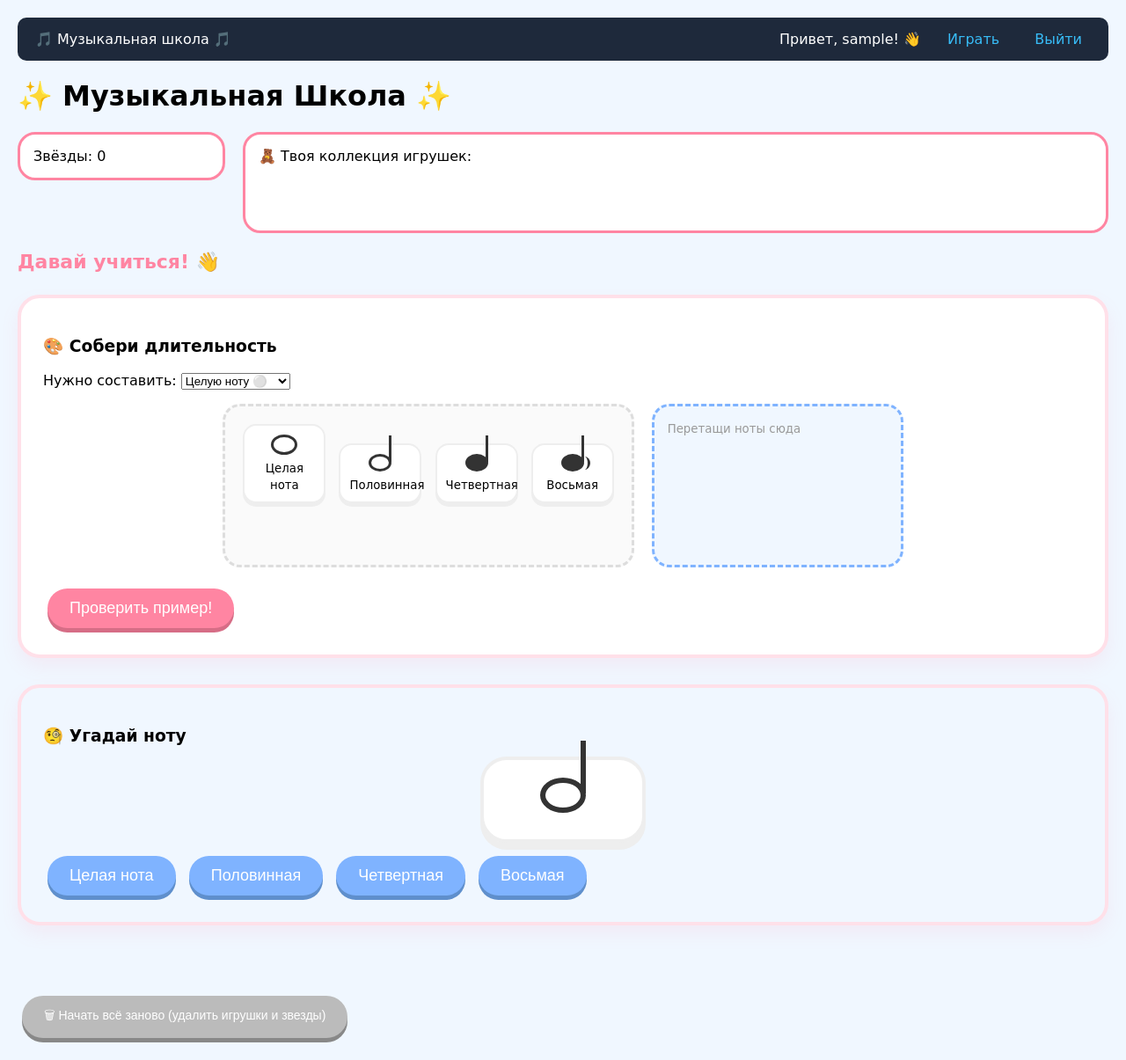
After one commit to YaruMaria/-, a Flask app: page /music_school in a window 1280 px wide; the page is wider, and only the part inside the window is pictured. The commit adds this page. Shown: that part at 88% size. Run offline with Flask 3, Linux system fonts and the light colour scheme; the visitor is signed in with stand-in values (Sample User, id 1).

Commit message:
баги исправлены можно регестрироваться и входить и все работает

```diff
--- a/app.py
+++ b/app.py
@@ -1,94 +1,107 @@
 import os
-from flask import Flask, render_template, redirect, url_for, request, flash
+from flask import Flask, render_template, redirect, url_for, request, flash, session
+from flask_sqlalchemy import SQLAlchemy
 from flask_login import LoginManager, UserMixin, login_user, login_required, logout_user, current_user
 from werkzeug.security import generate_password_hash, check_password_hash
+from datetime import datetime, timedelta
 
 app = Flask(__name__)
-app.config['SECRET_KEY'] = 'dev-key-12345'  # Секретный ключ для сессий
+app.config['SECRET_KEY'] = 'dev-key-12345'
+app.config['REMEMBER_COOKIE_DURATION'] = 0
+app.config['SESSION_PERMANENT'] = False
 
-# Настройка менеджера авторизации
-login_manager = LoginManager()
-login_manager.init_app(app)
-login_manager.login_view = 'login'  # Куда перенаправлять неавторизованных
-login_manager.login_message = "Пожалуйста, войдите, чтобы увидеть эту страницу."
+# Настройка базы данных SQLite
+app.config['SQLALCHEMY_DATABASE_URI'] = 'sqlite:///users.db'
+app.config['SQLALCHEMY_TRACK_MODIFICATIONS'] = False
 
-# Временная база данных в памяти (Имя: {пароль, id})
-# В реальном проекте здесь должна быть база данных (SQLite/PostgreSQL)
-users_db = {
-    "admin": {"password": generate_password_hash("1234"), "id": "1"}
-}
+db = SQLAlchemy(app)
+login_manager = LoginManager(app)
+login_manager.login_view = 'login'
 
 
-# Класс пользователя для Flask-Login
-class User(UserMixin):
-    def __init__(self, id, username):
-        self.id = id
-        self.username = username
+# Модель пользователя для Базы Данных
+class User(UserMixin, db.Model):
+    id = db.Column(db.Integer, primary_key=True)
+    username = db.Column(db.String(150), unique=True, nullable=False)
+    password = db.Column(db.String(150), nullable=False)
 
 
 @login_manager.user_loader
 def load_user(user_id):
-    for username, data in users_db.items():
-        if data['id'] == user_id:
-            return User(user_id, username)
-    return None
+    return User.query.get(int(user_id))
 
 
-# ГЛАВНАЯ СТРАНИЦА (теперь закрыта декоратором)
-@app.route('/')
-@login_required
-def index():
-    return render_template('index.html', name=current_user.username)
+# Создание базы данных перед запуском
+with app.app_context():
+    db.create_all()
+
+# Данные для музыкальной игры
+durations_data = [
+    {'id': 'whole', 'name': 'Целая нота', 'value': 1.0},
+    {'id': 'half', 'name': 'Половинная', 'value': 0.5},
+    {'id': 'quarter', 'name': 'Четвертная', 'value': 0.25},
+    {'id': 'eighth', 'name': 'Восьмая', 'value': 0.125}
+]
 
 
-# СТРАНИЦА ВХОДА
+@app.route('/')
+def index():
+    """Главная страница - перенаправляет на логин"""
+    return redirect(url_for('login'))
+
+
 @app.route('/login', methods=['GET', 'POST'])
 def login():
-    if current_user.is_authenticated:
-        return redirect(url_for('index'))
-
     if request.method == 'POST':
         username = request.form.get('username')
         password = request.form.get('password')
 
-        user_data = users_db.get(username)
-        if user_data and check_password_hash(user_data['password'], password):
-            user_obj = User(user_data['id'], username)
-            login_user(user_obj)
-            return redirect(url_for('index'))
+        user = User.query.filter_by(username=username).first()
+        if user and check_password_hash(user.password, password):
+            # Говорим Flask, что сессия НЕ постоянная
+            session.permanent = False
+            # login_user БЕЗ параметра remember=True
+            login_user(user, remember=False)
+            return redirect(url_for('music_school'))
         else:
-            flash('Неверное имя пользователя или пароль')
+            flash('Ошибка! Проверьте данные.')
 
     return render_template('login.html')
 
 
-# РЕГИСТРАЦИЯ
 @app.route('/register', methods=['GET', 'POST'])
 def register():
     if request.method == 'POST':
         username = request.form.get('username')
         password = request.form.get('password')
 
-        if username in users_db:
-            flash('Пользователь уже существует')
+        # Проверка, нет ли уже такого пользователя
+        existing_user = User.query.filter_by(username=username).first()
+        if existing_user:
+            flash('Такой пользователь уже есть!')
         else:
-            # Добавляем в нашу "базу"
-            new_id = str(len(users_db) + 1)
-            users_db[username] = {
-                "password": generate_password_hash(password),
-                "id": new_id
-            }
-            flash('Регистрация успешна! Теперь войдите.')
+            hashed_pw = generate_password_hash(password)
+            new_user = User(username=username, password=hashed_pw)
+            db.session.add(new_user)
+            db.session.commit()
+            flash('Успешно! Теперь войдите.')
             return redirect(url_for('login'))
 
     return render_template('register.html')
 
 
-# ВЫХОД
+@app.route('/music_school')
+@login_required
+def music_school():
+    """Музыкальная школа - доступна только после логина"""
+    return render_template('music_school.html', durations=durations_data)
+
+
 @app.route('/logout')
-@login_required
 def logout():
     logout_user()
+    session.clear()
+    flash('Вы вышли из системы')
     return redirect(url_for('login'))
 
 
--- a/templates/base.html
+++ b/templates/base.html
@@ -2,39 +2,69 @@
 <html lang="ru">
 <head>
     <meta charset="UTF-8">
-    <title>Chtck - Личный кабинет</title>
+    <title>Музыкальная школа</title>
     <style>
-        body { font-family: sans-serif; margin: 40px; background: #f4f4f4; }
-        nav { margin-bottom: 20px; background: #fff; padding: 10px; border-radius: 8px; }
-        nav a { margin-right: 15px; text-decoration: none; color: #333; font-weight: bold; }
-        .container { background: #fff; padding: 20px; border-radius: 8px; box-shadow: 0 2px 5px rgba(0,0,0,0.1); }
-        .flash { color: red; margin-bottom: 10px; }
-        input { display: block; margin-bottom: 10px; padding: 8px; width: 250px; }
-        button { padding: 10px 20px; background: #28a745; color: white; border: none; cursor: pointer; }
+        body {
+            font-family: 'Comic Sans MS', cursive, sans-serif;
+            margin: 0;
+            padding: 20px;
+            background: #f0f7ff;
+        }
+        nav {
+            background: #1e293b;
+            padding: 15px 20px;
+            border-radius: 10px;
+            margin-bottom: 20px;
+            color: white;
+            display: flex;
+            justify-content: space-between;
+            align-items: center;
+        }
+        nav a {
+            color: #38bdf8;
+            text-decoration: none;
+            margin-left: 15px;
+            padding: 5px 10px;
+            border-radius: 5px;
+        }
+        nav a:hover {
+            background: #334155;
+        }
+        .flash-messages {
+            max-width: 600px;
+            margin: 10px auto;
+            padding: 10px;
+            background: #ffeb3b;
+            border-radius: 5px;
+            text-align: center;
+        }
     </style>
 </head>
 <body>
     <nav>
-        <a href="{{ url_for('index') }}">Главная</a>
+        <div>🎵 Музыкальная школа 🎵</div>
+        <div>
             {% if current_user.is_authenticated %}
-            <a href="{{ url_for('dashboard') }}">Мои записи</a>
-            <a href="{{ url_for('logout') }}">Выйти ({{ current_user.username }})</a>
+                <span>Привет, {{ current_user.username }}! 👋</span>
+                <a href="{{ url_for('music_school') }}">Играть</a>
+                <a href="{{ url_for('logout') }}">Выйти</a>
             {% else %}
                 <a href="{{ url_for('login') }}">Войти</a>
                 <a href="{{ url_for('register') }}">Регистрация</a>
             {% endif %}
+        </div>
     </nav>
 
-    <div class="container">
     {% with messages = get_flashed_messages() %}
         {% if messages %}
+            <div class="flash-messages">
                 {% for message in messages %}
-              <div class="flash">{{ message }}</div>
+                    <div>{{ message }}</div>
                 {% endfor %}
+            </div>
         {% endif %}
     {% endwith %}
 
     {% block content %}{% endblock %}
-    </div>
 </body>
 </html>
--- /dev/null
+++ b/templates/music_school.html
@@ -0,0 +1,193 @@
+{% extends "base.html" %}
+{% block content %}
+<!DOCTYPE html>
+<html>
+<head>
+    <style>
+        :root { --primary: #ff85a2; --secondary: #7fb3ff; --success: #4caf50; }
+
+        .section { background: white; padding: 25px; border-radius: 25px; box-shadow: 0 10px 20px rgba(255, 133, 162, 0.1); margin-bottom: 30px; border: 4px solid #ffe0e9; }
+
+        .stats-panel { display: flex; justify-content: space-around; align-items: flex-start; gap: 20px; margin-bottom: 20px; }
+        .stat-card { background: white; padding: 15px; border-radius: 20px; border: 3px solid var(--primary); min-width: 200px; }
+        .star { color: #ffd700; font-size: 24px; text-shadow: 1px 1px #ccac00; }
+
+        .collection-box { display: flex; flex-wrap: wrap; gap: 10px; font-size: 40px; margin-top: 10px; min-height: 50px; justify-content: center; }
+
+        #message-bar { height: 40px; font-size: 22px; font-weight: bold; color: var(--primary); margin: 10px 0; transition: 0.3s; }
+
+        .container { display: flex; justify-content: center; gap: 20px; flex-wrap: wrap; }
+        .box { background: #fafafa; border: 3px dashed #ddd; padding: 15px; min-width: 250px; min-height: 150px; border-radius: 20px; }
+        #drop-zone { border-color: var(--secondary); background: #f0f7ff; }
+
+        .note { cursor: grab; padding: 10px; background: white; border: 2px solid #eee; border-radius: 15px; width: 70px; display: inline-block; box-shadow: 0 4px 0 #eee; margin: 5px; text-align: center; }
+        .note-head { width: 20px; height: 14px; border: 3px solid #333; border-radius: 50%; margin: 0 auto 5px; position: relative; }
+        .whole .note-head { width: 24px; height: 17px; }
+        .half .note-head { background: white; }
+        .quarter .note-head, .eighth .note-head { background: #333; }
+        .stem { width: 3px; height: 30px; background: #333; position: absolute; right: -3px; bottom: 8px; }
+        .flag { width: 10px; height: 15px; border-right: 3px solid #333; border-radius: 0 100% 100% 0; position: absolute; right: -10px; top: 0; }
+
+        button { padding: 12px 25px; font-size: 18px; border-radius: 30px; border: none; cursor: pointer; background: var(--primary); color: white; box-shadow: 0 5px 0 #d66d86; margin: 5px; }
+        button:active { transform: translateY(3px); box-shadow: 0 2px 0 #d66d86; }
+        .reset-btn { background: #bbb; box-shadow: 0 5px 0 #888; font-size: 14px; margin-top: 50px; }
+
+        .quiz-note-area { transform: scale(2); height: 80px; display: flex; justify-content: center; align-items: center; margin: 20px 0; }
+    </style>
+</head>
+<body>
+    <h1>✨ Музыкальная Школа ✨</h1>
+
+    <div class="stats-panel">
+        <div class="stat-card">
+            <div>Звёзды: <span id="star-count">0</span></div>
+            <div id="stars-display" style="max-width: 300px;"></div>
+        </div>
+        <div class="stat-card" style="flex-grow: 1;">
+            <div>🧸 Твоя коллекция игрушек:</div>
+            <div id="collection" class="collection-box"></div>
+        </div>
+    </div>
+
+    <div id="message-bar">Давай учиться! 👋</div>
+
+    <!-- КОНСТРУКТОР -->
+    <div class="section">
+        <h3>🎨 Собери длительность</h3>
+        <p>Нужно составить:
+            <select id="target-val">
+                <option value="1.0">Целую ноту ⚪</option>
+                <option value="0.5">Половинную ⚪|</option>
+                <option value="0.25">Четвертную ⚫|</option>
+            </select>
+        </p>
+        <div class="container">
+            <div class="box" id="source">
+                {% for d in durations %}
+                <div class="note {{ d.id }}" draggable="true" id="{{ d.id }}" ondragstart="drag(event)">
+                    <div class="note-head">
+                        {% if d.id != 'whole' %}<div class="stem"></div>{% endif %}
+                        {% if d.id == 'eighth' %}<div class="flag"></div>{% endif %}
+                    </div>
+                    <small>{{ d.name }}</small>
+                </div>
+                {% endfor %}
+            </div>
+            <div class="box" id="drop-zone" ondrop="drop(event)" ondragover="allowDrop(event)">
+                <small style="color: #999;">Перетащи ноты сюда</small>
+            </div>
+        </div>
+        <br>
+        <button onclick="checkConstruction()">Проверить пример!</button>
+    </div>
+
+    <!-- КВИЗ -->
+    <div class="section" style="background: #f0f7ff;">
+        <h3>🧐 Угадай ноту</h3>
+        <div class="quiz-note-area" id="quiz-display"></div>
+        <div id="quiz-options">
+            {% for d in durations %}
+            <button style="background: var(--secondary); box-shadow: 0 5px 0 #5f8fcc;" onclick="checkQuiz('{{ d.id }}')">{{ d.name }}</button>
+            {% endfor %}
+        </div>
+    </div>
+
+    <button class="reset-btn" onclick="resetAll()">🗑 Начать всё заново (удалить игрушки и звезды)</button>
+
+    <script>
+        let stars = 0;
+        const rewards = ['🧸', '🦄', '💃', '🐱', '🍦', '🎁', '🎈', '🐶', '🦊', '🌸', '🍭', '🎨'];
+
+        function showMessage(text, color) {
+            const bar = document.getElementById('message-bar');
+            bar.innerText = text;
+            bar.style.color = color || 'var(--primary)';
+            setTimeout(() => { bar.innerText = "Продолжай в том же духе! 👏"; bar.style.color = 'var(--primary)'; }, 3000);
+        }
+
+        function addStar() {
+            stars++;
+            document.getElementById('star-count').innerText = stars;
+            document.getElementById('stars-display').innerHTML += '<span class="star">⭐</span>';
+
+            if (stars % 5 === 0) {
+                const gift = rewards[Math.floor(Math.random() * rewards.length)];
+                document.getElementById('collection').innerHTML += `<span>${gift}</span>`;
+                showMessage(`🌟 ОГО! 5 звезд! Ты получил в коллекцию: ${gift}`, 'orange');
+            } else {
+                showMessage("Молодец! Еще одна звезда! ⭐", 'green');
+            }
+        }
+
+        function allowDrop(ev) { ev.preventDefault(); }
+        function drag(ev) { ev.dataTransfer.setData("text", ev.target.closest('.note').id); }
+        function drop(ev) {
+            ev.preventDefault();
+            const data = ev.dataTransfer.getData("text");
+            const originalElement = document.getElementById(data);
+            if (!originalElement) return;
+
+            const nodeCopy = originalElement.cloneNode(true);
+            nodeCopy.draggable = true;
+            nodeCopy.ondragstart = drag;
+            nodeCopy.onclick = function() { this.remove(); };
+
+            if(ev.currentTarget.innerText.includes("Перетащи")) ev.currentTarget.innerHTML = "";
+            ev.currentTarget.appendChild(nodeCopy);
+        }
+
+        function checkConstruction() {
+            const target = parseFloat(document.getElementById('target-val').value);
+            const items = document.querySelectorAll('#drop-zone .note');
+            let total = 0;
+            const values = { 'whole': 1, 'half': 0.5, 'quarter': 0.25, 'eighth': 0.125 };
+            items.forEach(item => {
+                const type = Object.keys(values).find(key => item.classList.contains(key));
+                if (type) total += values[type];
+            });
+
+            if (Math.abs(total - target) < 0.001) {
+                addStar();
+                document.getElementById('drop-zone').innerHTML = '<small style="color: #999;">Перетащи ноты сюда</small>';
+            } else {
+                showMessage(`Пока неверно. Сумма ${total}, а нужно ${target}`, 'red');
+            }
+        }
+
+        let currentCorrect = '';
+        function nextQuestion() {
+            const types = ['whole', 'half', 'quarter', 'eighth'];
+            currentCorrect = types[Math.floor(Math.random() * types.length)];
+            const display = document.getElementById('quiz-display');
+            display.innerHTML = `<div class="note ${currentCorrect}">
+                <div class="note-head">
+                    ${currentCorrect !== 'whole' ? '<div class="stem"></div>' : ''}
+                    ${currentCorrect === 'eighth' ? '<div class="flag"></div>' : ''}
+                </div>
+            </div>`;
+        }
+
+        function checkQuiz(choice) {
+            if (choice === currentCorrect) {
+                addStar();
+                nextQuestion();
+            } else {
+                showMessage("Это другая нота, посмотри внимательнее! 🧐", 'red');
+            }
+        }
+
+        function resetAll() {
+            if(confirm("Точно хочешь удалить все игрушки и звезды?")) {
+                stars = 0;
+                document.getElementById('star-count').innerText = "0";
+                document.getElementById('stars-display').innerHTML = "";
+                document.getElementById('collection').innerHTML = "";
+                showMessage("Всё обнулено! Начнем сначала? ✨");
+            }
+        }
+
+        nextQuestion();
+    </script>
+</body>
+</html>
+{% endblock %}
```
Also changed, not shown: templates/login.html (+21 -24 lines), templates/register.html (+21 -26 lines). Lines whose indentation alone changed are shown as unchanged.
